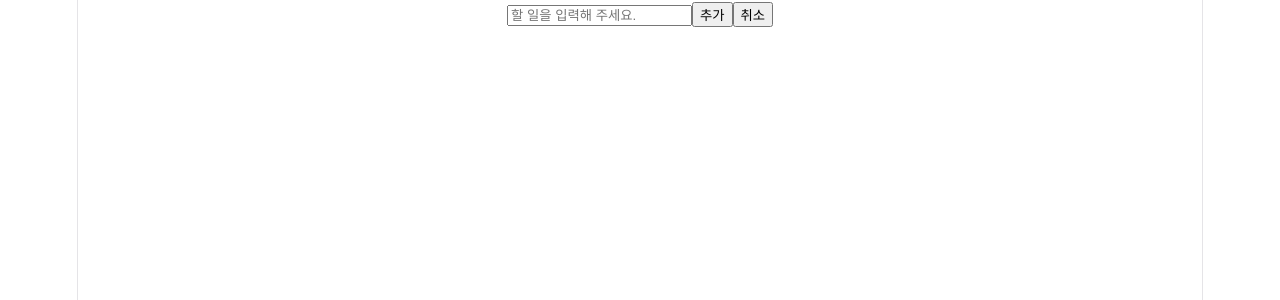
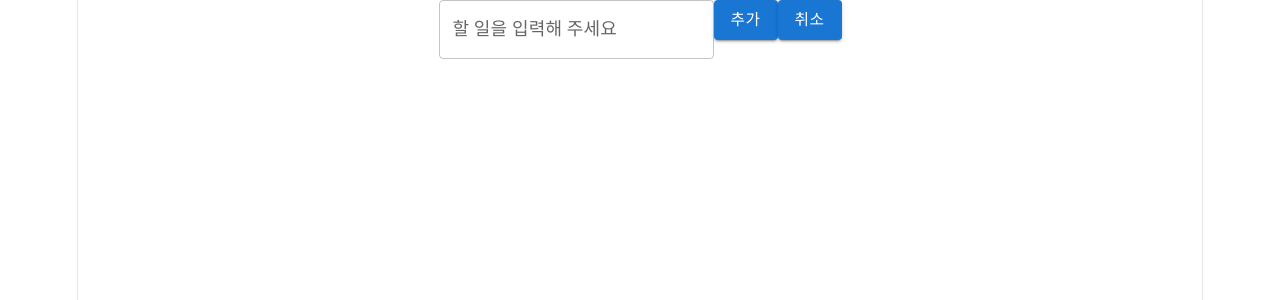
Before and after one commit to KIMHEEHO/react-todo, a React (Vite) app: page / in a window 1280 px wide. Shown: the top 300 px of the page. Built offline with nearby package versions, Linux system fonts and the light colour scheme.

Commit message:
feat: useRef를 활용한 입력 포커스 처리 추가

```diff
--- a/src/components/NewTodoForm.jsx
+++ b/src/components/NewTodoForm.jsx
@@ -1,5 +1,10 @@
+import TextField from '@mui/material/TextField';
+import Button from '@mui/material/Button';
+import { useRef } from 'react';
+
 // 할 일 입력 폼
 export default function NewTodoForm({ todosState }) {
+    const textRef = useRef(null);
   const onSubmit = (e) => {
     e.preventDefault();
     const form = e.target;
@@ -8,27 +13,22 @@ export default function NewTodoForm({ todosState }) {
 
     if (form.content.value.length == 0) {
       alert("할 일을 입력해 주세요");
-      form.content.focus();
+        textRef.current.focus();
 
       return;
     }
 
     todosState.addTodo(form.content.value);
     form.content.value = "";
-    form.content.focus();
+    textRef.current.focus();
   };
 
   return (
     <>
-      <form onSubmit={onSubmit}>
-        <input
-          autoComplete="off"
-          name="content"
-          type="text"
-          placeholder="할 일을 입력해 주세요."
-        />
-        <input type="submit" value="추가" />
-        <input type="reset" value="취소" />
+      <form onSubmit={onSubmit} className="flex flex-col mt-4 px-4 gap-2">
+        <TextField ref={textRef} autoComplete="off" name="content" label="할 일을 입력해 주세요" variant="outlined" />
+        <Button variant='contained' type='submit'>추가</Button>
+        <Button variant='contained' type='reset'>취소</Button>
       </form>
     </>
   );
```
